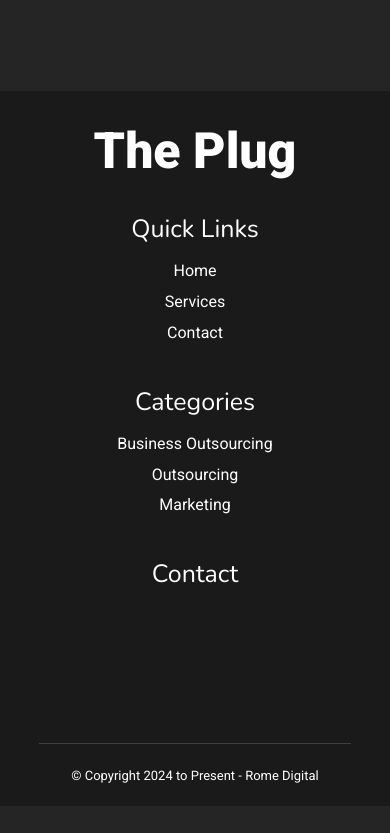
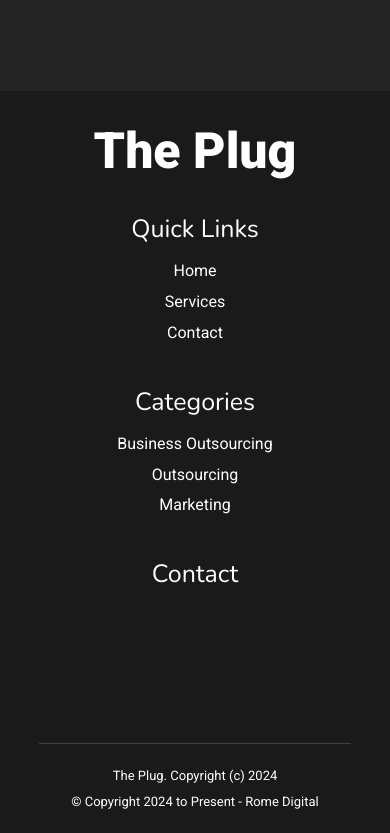
Before and after one commit to wbojczuk/the_plug_services_RD, a Next.js app: page / in a window 390 px wide. Shown: the part 4119-4952 px from the top of the page. Before the commit the page ends 4925 px from the top, so only its background shows below. Built offline with nearby package versions, Linux system fonts and the light colour scheme; no server answers; some icons are missing.

Commit message:
changed stuff

```diff
--- a/src/app/(mainsite)/components/homepage/AboutUs/aboutus.module.css
+++ b/src/app/(mainsite)/components/homepage/AboutUs/aboutus.module.css
@@ -45,7 +45,7 @@
 
 .content h2{
     font-weight: bold;
-    font-size: 4.5rem;
+    font-size: 3rem;
     line-height: 125%;
 
 }
--- a/src/app/(mainsite)/components/homepage/WhyChooseUs/whychooseus.module.css
+++ b/src/app/(mainsite)/components/homepage/WhyChooseUs/whychooseus.module.css
@@ -33,7 +33,7 @@
 
 .content h2{
     font-weight: bold;
-    font-size: 4.5rem;
+    font-size: 3rem;
     line-height: 125%;
 
 }
--- a/src/app/(mainsite)/components/homepage/WhyOutsource/whyoutsource.module.css
+++ b/src/app/(mainsite)/components/homepage/WhyOutsource/whyoutsource.module.css
@@ -5,7 +5,7 @@
 
 .whyOutsource h1{
     text-align: center;
-    font-size: 6rem;
+    font-size: 3rem;
 }
 
 .reasons{
--- a/src/app/(mainsite)/components/misc/Footer/Footer.tsx
+++ b/src/app/(mainsite)/components/misc/Footer/Footer.tsx
@@ -66,6 +66,7 @@ export default function Footer() {
 
       </div>
 
+      <div className={styles.copyrighttwo}>The Plug. Copyright (c) 2024</div>
       <div className={styles.copyright}>© Copyright 2024 to Present - <a href="https://www.romedigital.co" target="_blank">Rome Digital</a></div>
 
 
--- a/src/app/(mainsite)/components/misc/Footer/footer.module.css
+++ b/src/app/(mainsite)/components/misc/Footer/footer.module.css
@@ -88,8 +88,15 @@
 }
 
 .copyright{
-    padding: 2vw 0;
+    padding: 1vw 0 2vw;
     text-align: center;
+    font-size: 1.2rem;
+}
+
+.copyrighttwo{
+    padding: 0;
+    text-align: center;
+    padding-top: 2vw;
     font-size: 1.2rem;
 }
 
@@ -140,10 +147,17 @@
     }
 
     .copyright{
-        padding: 3vw 0;
+        padding: 1.5vw 0 3vw 0;
         text-align: center;
         font-size: 1.3rem;
     }
+    .copyrighttwo{
+
+        padding: 0;
+        padding-top: 3vw;
+        font-size: 1.3rem;
+    }
+
 }
 
 /* MOBILE STYLES */
@@ -196,8 +210,15 @@
     }
 
     .copyright{
-        padding: 6vw 0;
+        padding: 3vw 0 6vw 0;
         text-align: center;
         font-size: 1.3rem;
     }
+    .copyrighttwo{
+        text-align: center;
+        padding: 0;
+        padding-top: 6vw;
+        font-size: 1.3rem;
+    }
+
 }
```
